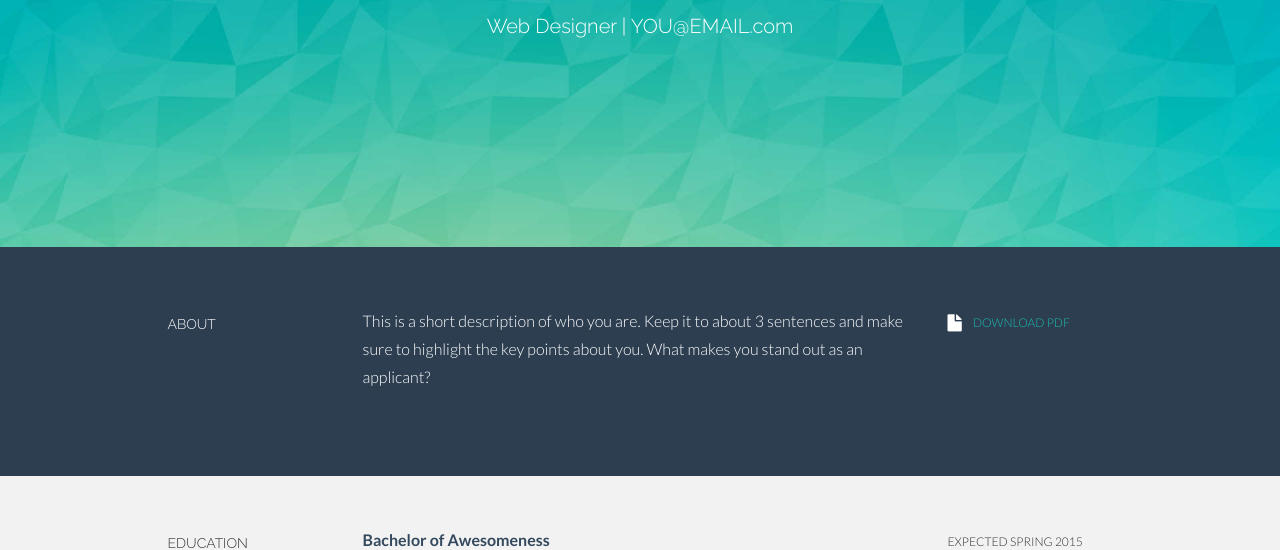
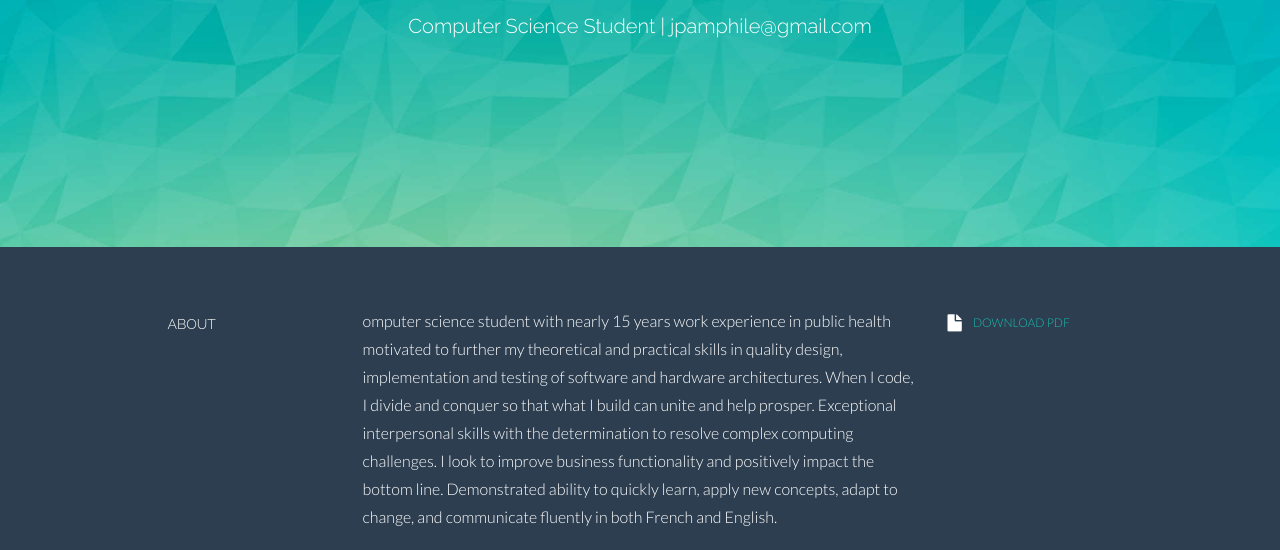
Before and after one commit to jpamphile/resume, a plain HTML site: page index.html in a window 1280 px wide. Shown: the part 253-803 px from the top of the page. Drawn offline with Linux system fonts and the light colour scheme; files that its build step writes are made by us from their sources; files whose address does not match are found by name.

Commit message:
Update index.html

```diff
--- a/index.html
+++ b/index.html
@@ -42,7 +42,7 @@
 					<!-- EDIT: name -->
 					<h1>Your Name</h1>
 					<!-- EDIT: title | email -->
-					<h3>Web Designer | <a href="mailto:YOU@EMAIL.com" target="_blank">YOU@EMAIL.com</a></h3>
+					<h3>Computer Science Student | <a href="mailto:jpamphile@gmail.com" target="_blank">jpamphile@gmail.com</a></h3>
 				</div><!--/.col-lg-12 -->
 			</div><!--/.row -->
 		</div><!--/.container -->
@@ -59,11 +59,12 @@
 				</div>
 				<div class="col-lg-6">
 					<!-- EDIT: about -->
-					<p>This is a short description of who you are. Keep it to about 3 sentences and make sure to highlight the key points about you. What makes you stand out as an applicant?</p>
+					<p>omputer science student with nearly 15 years work experience in public health motivated to further my theoretical and practical skills in quality design, implementation and testing of software and hardware architectures. When I code, I divide and conquer so that what I build can unite and help prosper. Exceptional interpersonal skills with the determination to resolve complex computing challenges. I look to improve business functionality and positively impact the bottom line.
+Demonstrated ability to quickly learn, apply new concepts, adapt to change, and communicate fluently in both French and English.</p>
 				</div>
 				<div class="col-lg-3">
 					<!-- EDIT: download link -->
-					<p><a href="my-resume.pdf" target="_blank"><i class="icon-file"></i> <sm>DOWNLOAD PDF</sm></a></p>
+					<p><a href="cvjp181016.pdf" target="_blank"><i class="icon-file"></i> <sm>DOWNLOAD PDF</sm></a></p>
 				</div>
 
 			</div><!--/.row -->
```
